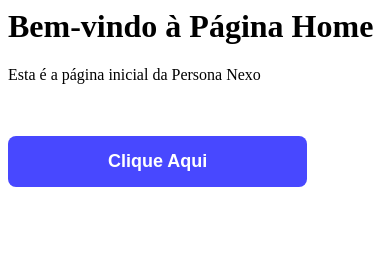
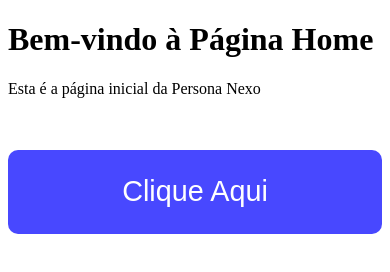
Before and after one commit to lucasbucalon/nexo, a plain HTML site: page pages/home.html in a window 390 px wide. Both pictures are taken after a click on the button "Clique Aqui". Drawn offline with Linux system fonts and the light colour scheme.

Commit message:
Criei o documeto completo na paginas home e about, otimizei o componente button para mobile

```diff
--- a/constant/buttons/button.css
+++ b/constant/buttons/button.css
@@ -3,16 +3,24 @@
 .ripple-button {
   position: relative;
   overflow: hidden;
-  padding: 15px 100px;
-  font-size: 18px;
-  font-weight: bold;
+  padding: 1.6rem 0;
+  width: 100%;
+  max-width: 400px;
+  font-size: 1.8rem;
   color: white;
   background-color: rgb(72, 72, 255);
   border: none;
-  border-radius: 8px;
+  border-radius: 10px;
   cursor: pointer;
   outline: none;
   transition: background 0.3s, transform 0.1s;
+  -webkit-tap-highlight-color: transparent;
+  touch-action: manipulation;
+}
+
+.ripple-button:focus-visible {
+  outline: 3px solid #ffeb3b;
+  outline-offset: 4px;
 }
 
 .ripple-button:active {
@@ -20,15 +28,18 @@
 }
 
 .ripple-button:hover {
-  background-color: royalblue;
+  background-color: rgb(100, 124, 195);
 }
 
 .ripple {
   position: absolute;
   background: rgba(255, 255, 255, 0.5);
-  border-radius: 50%;
+  border-radius: 100%;
   transform: scale(0);
-  animation: ripple-effect 0.8s ease-out forwards;
+  animation: ripple-effect 0.9s ease-out forwards;
+  pointer-events: none;
+  transform-origin: center center;
+  opacity: 1;
 }
 
 @keyframes ripple-effect {
--- a/constant/buttons/button.js
+++ b/constant/buttons/button.js
@@ -1,29 +1,39 @@
-// Botão com Efeito Ripple Persistente
+//  Botão com Efeito Ripple
+document.querySelectorAll(".ripple-button").forEach((button) => {
+  let isRippling = false;
 
-document
-  .querySelector(".ripple-button")
-  .addEventListener("mousedown", function (e) {
-    const button = this;
+  ["mousedown", "touchstart"].forEach((evt) => {
+    button.addEventListener(evt, function (e) {
+      if (isRippling) return;
+      isRippling = true;
+
       const rect = button.getBoundingClientRect();
-    const size = Math.max(rect.width, rect.height);
-    const x = e.clientX - rect.left - size / 2;
-    const y = e.clientY - rect.top - size / 2;
+      const clientX = e.touches ? e.touches[0].clientX : e.clientX;
+      const clientY = e.touches ? e.touches[0].clientY : e.clientY;
+
+      const maxX = Math.max(clientX - rect.left, rect.right - clientX);
+      const maxY = Math.max(clientY - rect.top, rect.bottom - clientY);
+      const radius = Math.sqrt(maxX ** 2 + maxY ** 2);
 
       const ripple = document.createElement("span");
-    ripple.style.width = ripple.style.height = `${size}px`;
-    ripple.style.left = `${x}px`;
-    ripple.style.top = `${y}px`;
       ripple.classList.add("ripple");
+      ripple.style.width = ripple.style.height = `${radius * 2}px`;
+      ripple.style.left = `${clientX - rect.left - radius}px`;
+      ripple.style.top = `${clientY - rect.top - radius}px`;
 
+      button.querySelectorAll(".ripple").forEach((r) => r.remove());
       button.appendChild(ripple);
 
       function removeRipple() {
         ripple.classList.add("fade-out");
         setTimeout(() => ripple.remove(), 300);
-      button.removeEventListener("mouseup", removeRipple);
-      button.removeEventListener("mouseleave", removeRipple);
+        isRippling = false;
       }
 
-    button.addEventListener("mouseup", removeRipple);
-    button.addEventListener("mouseleave", removeRipple);
+      button.addEventListener("mouseup", removeRipple, { once: true });
+      button.addEventListener("mouseleave", removeRipple, { once: true });
+      button.addEventListener("touchend", removeRipple, { once: true });
+      button.addEventListener("touchcancel", removeRipple, { once: true });
     });
+  });
+});
--- a/pages/home.html
+++ b/pages/home.html
@@ -1,10 +1,18 @@
+<!DOCTYPE html>
+<html lang="pt-br">
+  <head>
+    <meta charset="UTF-8" />
+    <meta name="viewport" content="width=device-width, initial-scale=1.0" />
+    <link rel="stylesheet" href="/constant/buttons/button.css" />
+    <title>Document</title>
+  </head>
+  <body>
     <h1>Bem-vindo à Página Home</h1>
     <p>Esta é a página inicial da Persona Nexo</p>
     <br />
     <br />
 
-<link rel="stylesheet" href="/constant/buttons/button.css" />
-
     <button class="ripple-button">Clique Aqui</button>
-
     <script src="/constant/buttons/button.js"></script>
+  </body>
+</html>
```
Also changed, not shown: pages/about.html (+20 -9 lines). Lines whose indentation alone changed are shown as unchanged.
